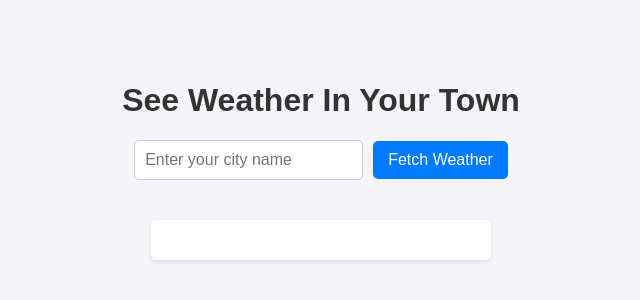
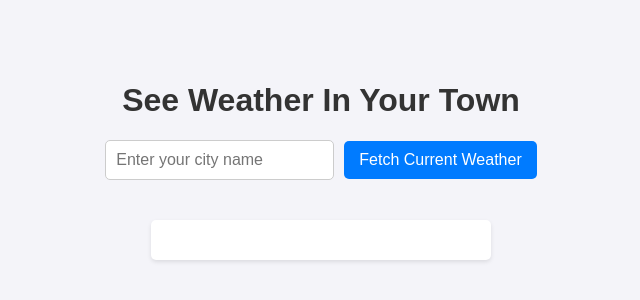
Before and after one commit to thakurramanji/see-weather, a plain HTML site: page index.html in a window 1280 px wide. Shown: the part 240-540 px from the top of the page, without its empty margins (319-959 px from the left). Drawn offline with Linux system fonts and the light colour scheme.

Commit message:
current added

```diff
--- a/index.html
+++ b/index.html
@@ -10,7 +10,7 @@
     <h1>See Weather In Your Town</h1>
     <div class="form-container">
         <input type="text" id="cityInput" placeholder="Enter your city name">
-        <button id="fetchDataButton">Fetch Weather</button>
+        <button id="fetchDataButton">Fetch Current Weather</button>
     </div>
     <div id="apiData"></div>
 
```
